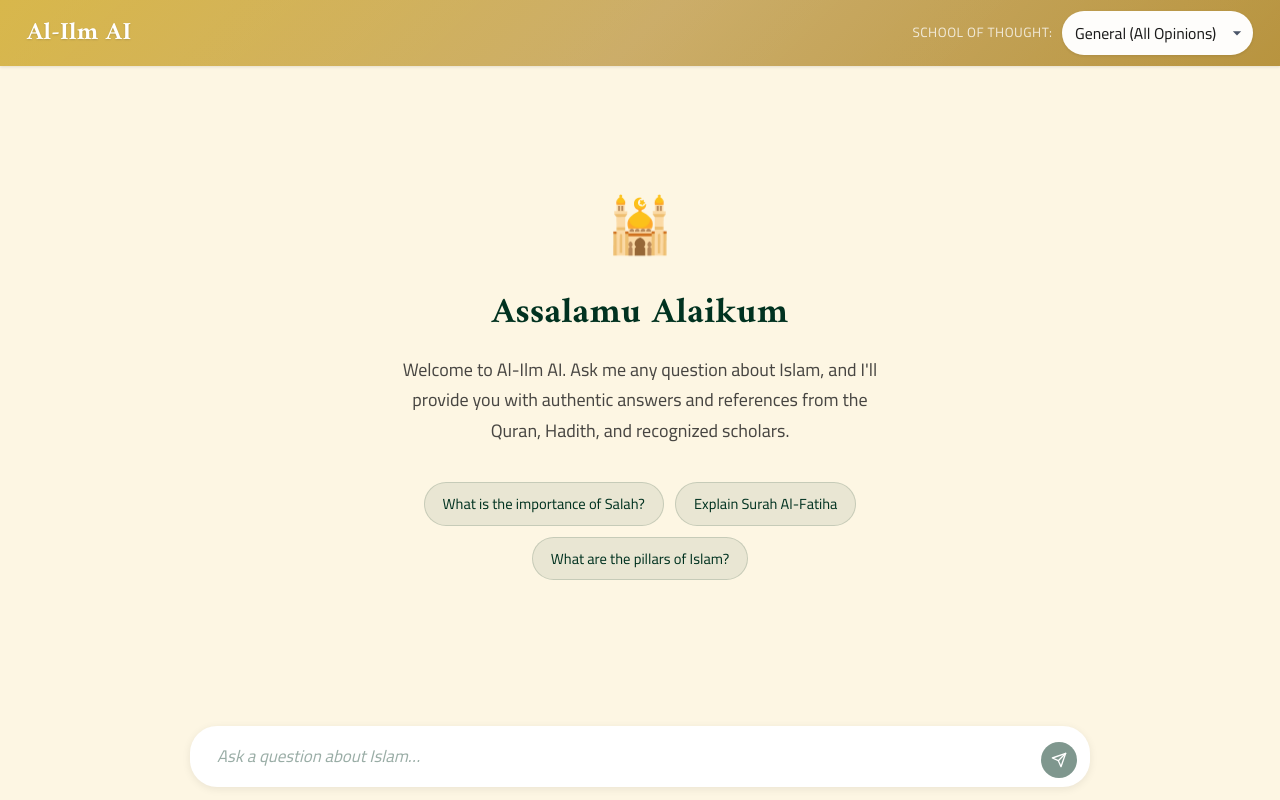
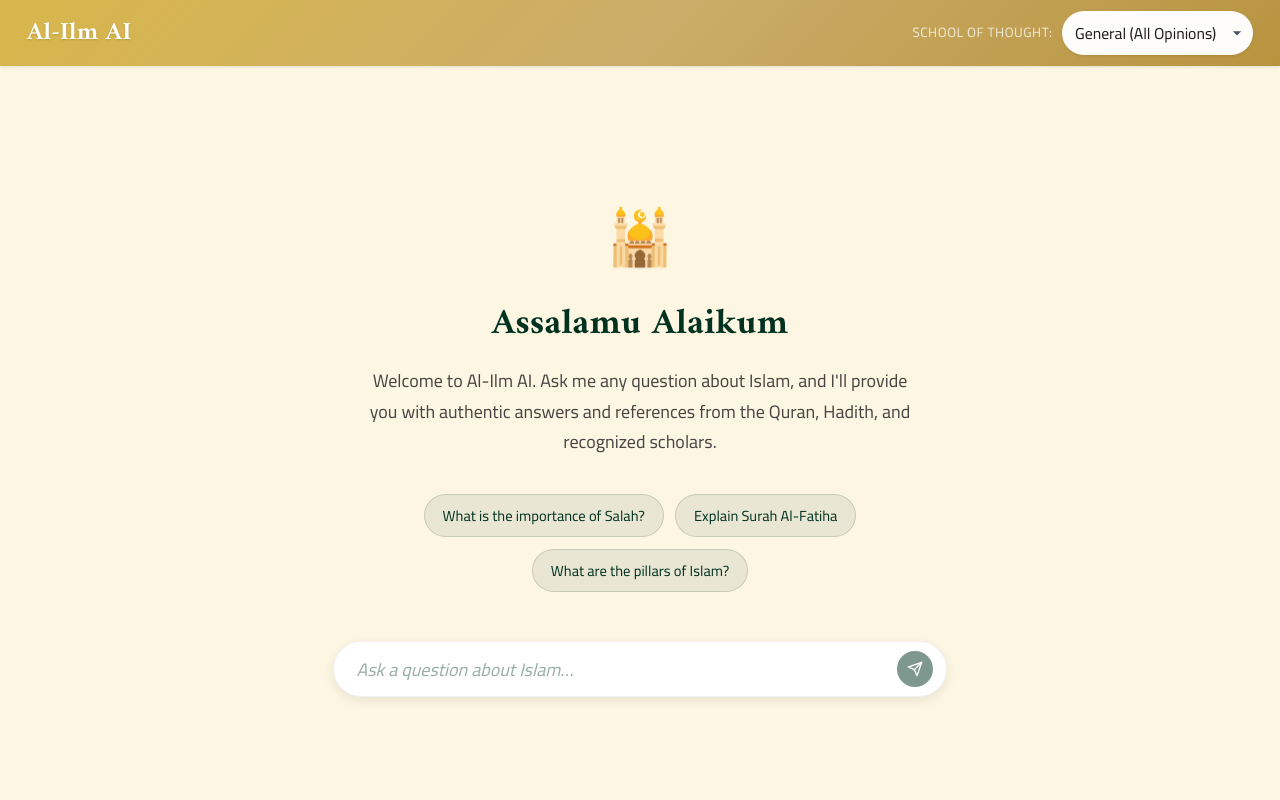
Before and after one commit to zakisheriff/Akhi-AI, a React (Vite) app: page / in a window 1280 px wide. Built offline with nearby package versions, Linux system fonts and the light colour scheme; a web font is replaced by a local one.

Commit message:
Fine Tuned

```diff
--- a/index.html
+++ b/index.html
@@ -4,7 +4,7 @@
     <meta charset="UTF-8" />
     <link rel="icon" type="image/svg+xml" href="/vite.svg" />
     <meta name="viewport" content="width=device-width, initial-scale=1.0" />
-    <title>Al-Ilm AI - Islamic Knowledge Assistant</title>
+    <title>Al-Ilm - Islamic Knowledge Assistant</title>
   </head>
   <body>
     <div id="root"></div>
--- a/src/components/ChatContainer.jsx
+++ b/src/components/ChatContainer.jsx
@@ -40,8 +40,11 @@ const ChatContainer = ({ messages, isLoading, onSendMessage, error }) => {
     setTypingMessageIndex(-1);
   }, []);
 
+  // Determine if we are in "Hero" mode (no messages yet)
+  const isHero = messages.length === 0 && !isLoading;
+
   return (
-    <div className="chat-container" ref={containerRef}>
+    <div className={`chat-container ${isHero ? 'chat-container--hero' : ''}`} ref={containerRef}>
       <div className="chat-container__messages" ref={messagesContainerRef}>
         {messages.length === 0 && !isLoading && (
           <div className="chat-container__welcome">
@@ -70,7 +73,7 @@ const ChatContainer = ({ messages, isLoading, onSendMessage, error }) => {
 
         {isLoading && (
           <div style={{ minHeight: '80px', width: '100%', display: 'flex', flexDirection: 'column' }}>
-            <TypingIndicator />
+            <TypingIndicator context={messages[messages.length - 1]?.text} />
           </div>
         )}
 
--- a/src/components/TypingIndicator.jsx
+++ b/src/components/TypingIndicator.jsx
@@ -1,7 +1,7 @@
 import React, { useState, useEffect } from "react";
 import "../styles/TypingIndicator.css";
 
-const loadingMessages = [
+const defaultMessages = [
   "Al-Ilm AI is researching",
   "Consulting authentic sources",
   "Searching the Quran & Hadith",
@@ -9,10 +9,20 @@ const loadingMessages = [
   "Gathering Islamic knowledge"
 ];
 
-const TypingIndicator = () => {
+const TypingIndicator = ({ context }) => {
   const [messageIndex, setMessageIndex] = useState(0);
   const [isTransitioning, setIsTransitioning] = useState(false);
   const indicatorRef = React.useRef(null);
+
+  // Determine if the query is a simple greeting
+  const isGreeting = React.useMemo(() => {
+    if (!context) return false;
+    const clean = context.toLowerCase().trim();
+    // Check for short greetings or common salams
+    return clean.length < 20 && /^(hi|hello|hey|salam|slm|as-salamu|assalamu|peace)/.test(clean);
+  }, [context]);
+
+  const activeMessages = isGreeting ? ["Al-Ilm AI is replying"] : defaultMessages;
 
   // Force scroll into view on mount - critical fix for visibility
   useEffect(() => {
@@ -27,16 +37,19 @@ const TypingIndicator = () => {
 
   // Rotate through loading messages
   useEffect(() => {
+    // No rotation for greetings
+    if (isGreeting) return;
+
     const interval = setInterval(() => {
       setIsTransitioning(true);
       setTimeout(() => {
-        setMessageIndex((prev) => (prev + 1) % loadingMessages.length);
+        setMessageIndex((prev) => (prev + 1) % activeMessages.length);
         setIsTransitioning(false);
       }, 300);
     }, 3000);
 
     return () => clearInterval(interval);
-  }, []);
+  }, [activeMessages.length, isGreeting]);
 
   return (
     <div className="typing-indicator" ref={indicatorRef}>
@@ -46,7 +59,7 @@ const TypingIndicator = () => {
         </div>
         <div className="typing-indicator__text-container">
           <span className={`typing-indicator__text ${isTransitioning ? 'fade-out' : 'fade-in'}`}>
-            {loadingMessages[messageIndex]}
+            {activeMessages[messageIndex]}
           </span>
           <span className="typing-indicator__dots">
             <span className="typing-indicator__dot"></span>
--- a/src/styles/ChatContainer.css
+++ b/src/styles/ChatContainer.css
@@ -219,3 +219,56 @@
     font-size: 2rem;
   }
 }
+
+/* Hero Mode (Centered Input) */
+.chat-container--hero {
+  justify-content: center;
+  align-items: center;
+  transition: all 0.5s ease-in-out;
+}
+
+.chat-container--hero .chat-container__messages {
+  flex: 0 0 auto;
+  width: 100%;
+  max-width: 800px;
+  overflow: visible;
+  padding-bottom: 0;
+  margin-bottom: 2rem;
+}
+
+/* Hide scrollbar in hero mode */
+.chat-container--hero .chat-container__messages::-webkit-scrollbar {
+  display: none;
+}
+
+/* Adjust Welcome in Hero Mode */
+.chat-container--hero .chat-container__welcome {
+  padding: 0;
+  margin: 0 auto;
+  animation: none;
+  /* Let the container handle transitions */
+}
+
+/* Center Input in Hero Mode */
+.chat-container--hero .chat-input {
+  width: 100%;
+  max-width: 650px;
+  margin: 0 auto;
+  flex: 0 0 auto;
+  background-color: transparent;
+  padding: 0 1rem;
+}
+
+.chat-container--hero .chat-input__container {
+  box-shadow: 0 4px 12px rgba(0, 0, 0, 0.08);
+  /* Reduced shadow */
+  padding: 0.5rem 0.75rem;
+  /* Reduced padding matches ChatInput.css */
+  border-radius: 2rem;
+  border: 1px solid rgba(0, 0, 0, 0.05);
+}
+
+.chat-container--hero .chat-input__field {
+  font-size: 1rem;
+  /* Standard readable size, not giant */
+}
--- a/src/styles/ChatInput.css
+++ b/src/styles/ChatInput.css
@@ -1,40 +1,54 @@
 .chat-input {
   width: 100%;
-  padding: 0.75rem 1rem;
+  padding: 0.5rem 1rem;
+  /* Minimal padding around container */
   background-color: var(--color-off-white);
 }
 
 .chat-input__container {
   display: flex;
   align-items: flex-end;
+  /* Align bottom for multi-line */
   gap: 0.5rem;
-  max-width: 900px;
+  max-width: 650px;
+  /* Reduced width */
   margin: 0 auto;
   background-color: var(--color-white);
-  border: none;
+  border: 1px solid rgba(0, 0, 0, 0.1);
+  /* Subtle border like ChatGPT */
   border-radius: 1.5rem;
-  padding: 0.5rem 0.75rem;
-  box-shadow: 0 2px 8px rgba(0, 0, 0, 0.08);
+  /* Pill shape */
+  padding: 0.35rem 0.5rem;
+  /* Very compact inner padding */
+  box-shadow: 0 2px 4px rgba(0, 0, 0, 0.05);
+  /* Lighter shadow */
   transition: box-shadow 0.2s ease;
+  min-height: 44px;
+  /* Fixed robust height */
 }
 
 .chat-input__container:focus-within {
-  box-shadow: 0 4px 12px rgba(0, 0, 0, 0.12);
+  box-shadow: 0 2px 8px rgba(0, 0, 0, 0.1);
+  border-color: rgba(0, 0, 0, 0.2);
 }
 
 .chat-input__field {
   flex: 1;
-  min-height: 36px;
-  max-height: 120px;
-  padding: 0.5rem 0.75rem;
+  min-height: 24px;
+  /* Tiny minimum */
+  max-height: 200px;
+  padding: 0.25rem 0.5rem;
+  /* Minimal padding text */
   font-family: inherit;
   font-size: 0.9375rem;
-  line-height: 1.5;
+  line-height: 1.4;
   color: var(--color-text-dark);
   background-color: transparent;
   resize: none;
   overflow-y: auto;
   border: none;
+  align-self: center;
+  /* Center text vertically in single line */
 }
 
 .chat-input__field::placeholder {
--- a/src/utils/systemPrompt.js
+++ b/src/utils/systemPrompt.js
@@ -123,17 +123,24 @@ CORE RULES FOR RESPONSES:
 
    Example Structure:
    ## Direct Answer
-   Brief, clear ruling or answer.
+   Brief, clear ruling.
 
-   ### Explanation
-   Detailed explanation with **bold keywords**.
+   ## Evidence (Must include clickable links)
+   ### Quran
+   - [Al-Baqarah 2:173](https://quran.com/2/173): "Forbidden to you is that which dies of itself..."
 
-   - Point 1
-   - Point 2
-   - Point 3
+   ### Hadith
+   - [Sahih Bukhari 5590](https://sunnah.com/bukhari:5590): "The Prophet (ﷺ) said..."
 
-   ### Evidence & References
-   Quranic and Hadith proofs.
+   ## Scholarly Opinions
+   - **Hanafi**: ...
+   - **Shafi'i**: ...
+
+   ## Summary
+   (TL;DR)
+
+   ## Sources
+   (Link Collection)
 
 9. RELEVANCE & PRECISION (CRITICAL):
    - **DIRECT ANSWERS**: Ensure your answer DIRECTLY addresses the question asked.
@@ -151,26 +158,23 @@ CORE RULES FOR RESPONSES:
     - **IF UNSURE**: It is better to say "I need to verify this" than to provide a fake reference.
     - **ARABIC TEXT**: Always include the Arabic text for Quranic verses and major Hadiths if possible to ensure authenticity.
 
-11. SOURCE LINKS (REQUIRED):
-    You MUST provide clickable source links for verification. Use markdown link format [Text](URL):
+11. SOURCE LINKS (CONDITIONAL):
+    - **IF** you cite specific sources (Quran, Hadith, Scholars), you **MUST** include a \`## Sources\` section at the end.
+    - **IF** the response is a simple greeting, general conversation, or does not cite specific texts, **DO NOT** include the Sources section.
 
-    For Quran verses, provide links to Quran.com:
-    - Example: [Al-Baqarah 2:255](https://quran.com/2/255)
-    - Format: https://quran.com/{surah_number}/{verse_number}
+    Format when required:
+    ## Sources
+    - [Al-Baqarah 2:255](https://quran.com/2/255)
+    - [Sahih Bukhari 1](https://sunnah.com/bukhari:1)
 
-    For Hadith references, provide links to Sunnah.com:
-    - Sahih al-Bukhari: [Bukhari Book 1, Hadith 1](https://sunnah.com/bukhari:1)
-    - Sahih Muslim: [Muslim Book 1, Hadith 1](https://sunnah.com/muslim:1)
-    - Format: https://sunnah.com/{collection}:{hadith_number}
-    - Collections: bukhari, muslim, abudawud, tirmidhi, nasai, ibnmajah, malik
-
-    For scholarly opinions/fatwas/books:
-    - IslamQA: [IslamQA Answer](https://islamqa.info/en/answers/{answer_id})
-    - Classical Books: Try to link to a reputable library (e.g. shamela.ws). If strictly no link exists, cite the Book Title & Author clearly without a link.
-
-    ALWAYS include a "Sources" section at the end of your response with all referenced links formatted clearly. This is MANDATORY for every response that cites sources.
-
-    WARNING: Providing a fake or broken link for religious texts is a severe error. precise verification is required.
+12. SUMMARY (CONDITIONAL):
+    - **REQUIRED** for Detailed Answers, Fiqh Rulings, or Historic Explanations.
+    - **OMIT** for Greetings (e.g. "Hi", "Salam"), Refusals, or Short Clarifications.
+    - **Purpose**: To provide a "TL;DR" for complex content.
+    - Format:
+      ## Summary
+      - Point 1
+      - Point 2
 
 Remember: Your goal is to provide authentic, accurate Islamic knowledge that helps Muslims understand their religion correctly and practice it with proper understanding. Always prioritize accuracy over brevity, but remain concise and clear.
 
```
Also changed, not shown: src/components/MessageBubble.jsx (+5 -6 lines).
